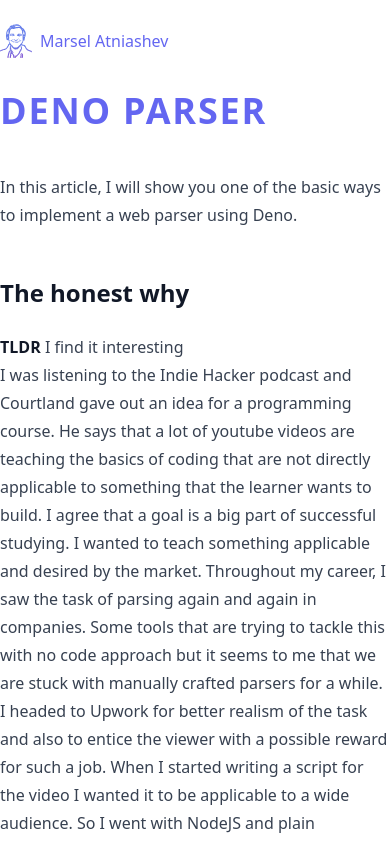
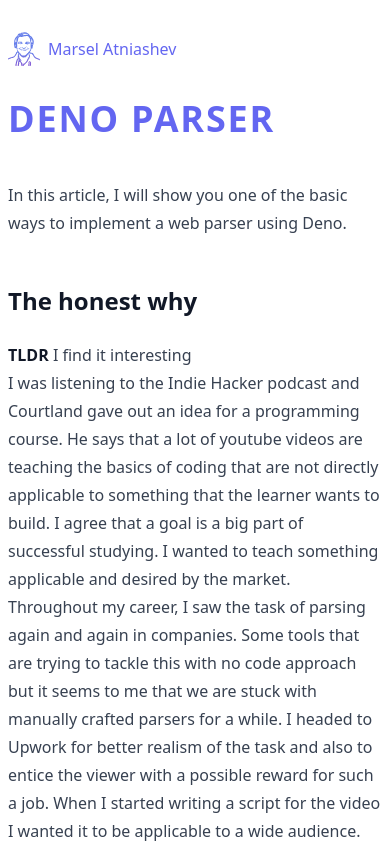
Before and after one commit to mrsln/mrsln.github.io, a Next.js app: page /posts/deno-parser in a window 390 px wide. Shown: the top 843 px of the page. Built offline with nearby package versions, Linux system fonts and the light colour scheme.

Commit message:
Add padding to articles for mobile view
It makes articles a bit more pleasing to read.

```diff
--- a/components/layout/index.tsx
+++ b/components/layout/index.tsx
@@ -18,7 +18,7 @@ export default function Layout({ children, meta }: Props) {
         <title>{meta.title}</title>
       </Head>
 
-      <div className="bg-white flex flex-col w-full items-center pb-12">
+      <div className="bg-white flex flex-col w-full items-center pb-12 m-2 sm:m-0">
         <div>
           <div className="flex py-6 space-x-2">
             <Link href="/">
```
